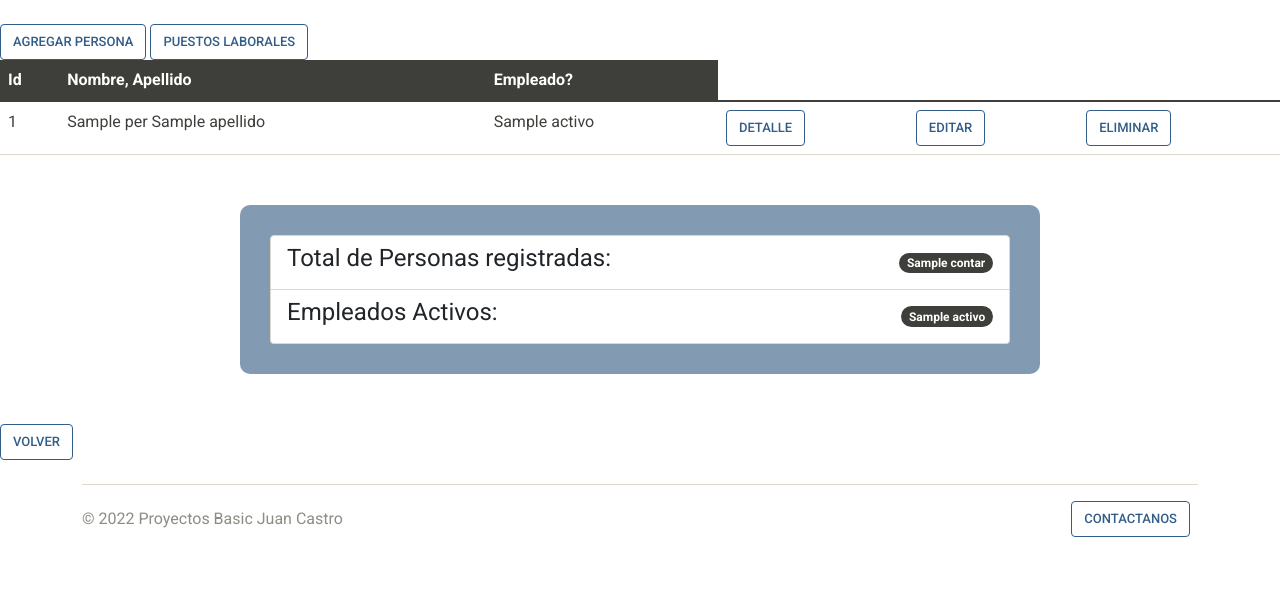
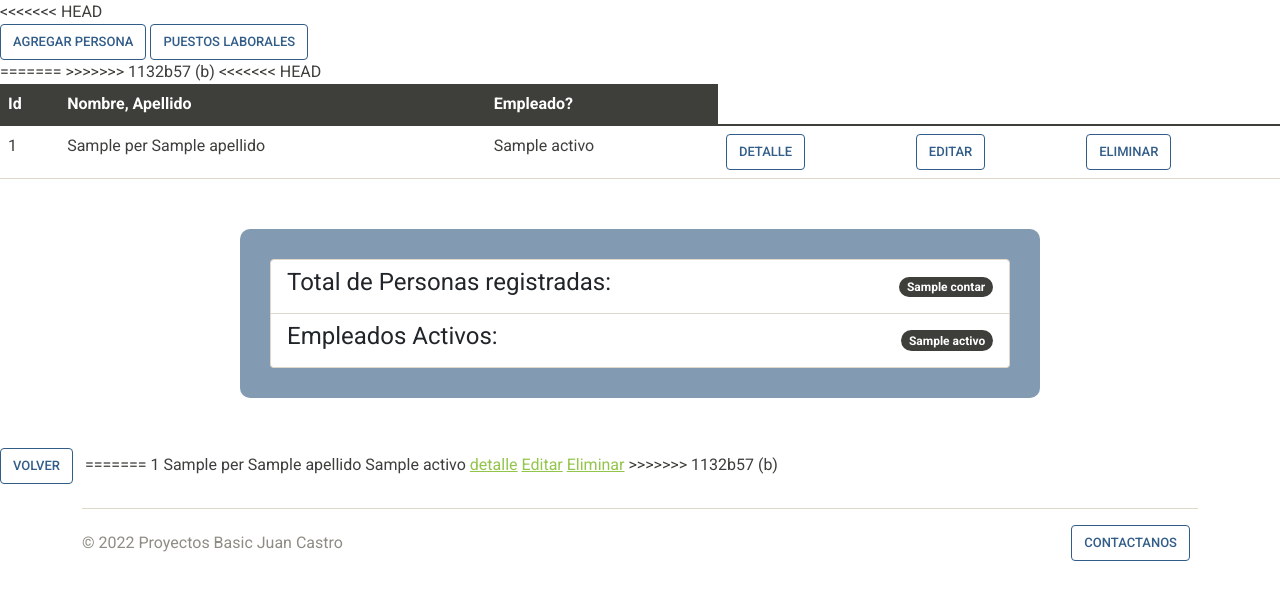
Before and after one commit to jmcb7344/Primera_Practica_DJango, a Django app: template core/templates/home_fun.html in a window 1280 px wide. Shown: the part 106-706 px from the top of the page. Run offline with Django 4.2, Linux system fonts and the light colour scheme; the template is opened without the code that fills it: most values are stand-ins (such as "Sample title", 1, 10 or a date in 2020); some libraries are stand-ins or nearby versions.

Commit message:
This is a new commit for what I originally planned to be amended

```diff
--- a/core/core/settings.py
+++ b/core/core/settings.py
@@ -41,7 +41,10 @@ INSTALLED_APPS = [
     'django.contrib.messages',
     'django.contrib.staticfiles',
     'funciones',
+<<<<<<< HEAD
     'vista_Clases',
+=======
+>>>>>>> 1132b57 (b)
 ]
 
 MIDDLEWARE = [
--- a/core/funciones/urls.py
+++ b/core/funciones/urls.py
@@ -7,6 +7,7 @@ urlpatterns = [
     path('', views.home, name='home'),
     path('editar/<int:id>', views.editar, name='editar'),
     path('detalle/<int:id>', views.detalle, name='detalle'),
+<<<<<<< HEAD
     path('eliminar/<int:id>', views.eliminar, name='eliminar'),
     path('agregar/', views.agregar, name='agregar'),
     path('agregar_puesto/', views.agregar_puesto, name='agregar_puesto'),
@@ -14,4 +15,7 @@ urlpatterns = [
     path('puesto/', views.puestos, name='puesto'),
     path('editar_puesto/<int:id>', views.editar_puesto, name='editar_puesto'),
     path('eliminar_puesto/<int:id>', views.eliminar_puesto, name='eliminar_puesto'),
+=======
+    path('eliminar/<int:id>', views.eliminar, name='eliminar')
+>>>>>>> 1132b57 (b)
 ]
--- a/core/templates/home_fun.html
+++ b/core/templates/home_fun.html
@@ -3,11 +3,14 @@
 {% block title %}{{titulo}}{% endblock title %}
 
 {% block contenedor %}
+<<<<<<< HEAD
 <br>
 <a class="btn btn-outline-primary" href="{% url 'fun:agregar' %}">Agregar Persona</a>
 <a class="btn btn-outline-primary" href="{% url 'fun:puesto' %}">Puestos Laborales</a>
 <br>
 
+=======
+>>>>>>> 1132b57 (b)
 <table class="table table-hover">
     <thead>
         <tr class="table-dark">
@@ -17,6 +20,7 @@
         </tr>
     </thead>
     <tbody>
+<<<<<<< HEAD
         {% for pers in personas %}
         <tr>
             <td>{{ pers.id }}</td>
@@ -42,4 +46,18 @@
     </ul>
 </div>
 <a class="btn btn-outline-primary me-2" href="{% url 'inicio' %}">Volver</a>
+=======
+        <tr>
+            {% for pers in personas %}
+            <td>{{ pers.id }}</td>
+            <td>{{ pers.nombre }} {{ pers.apellido }}</td>
+            <td>{{ pers.activo }}</td>
+            <a href="{% url 'fun:detalle' pers.id %}">detalle</a>
+            <a href="{% url 'fun:editar' pers.id %}">Editar</a>
+            <a href="{% url 'fun:eliminar' pers.id %}">Eliminar</a>
+            {% endfor %}
+        </tr>
+    </tbody>
+</table>
+>>>>>>> 1132b57 (b)
 {% endblock contenedor %}
```
Also changed, not shown: core/core/urls.py (+7 -0 lines), core/funciones/views.py (+20 -0 lines).
